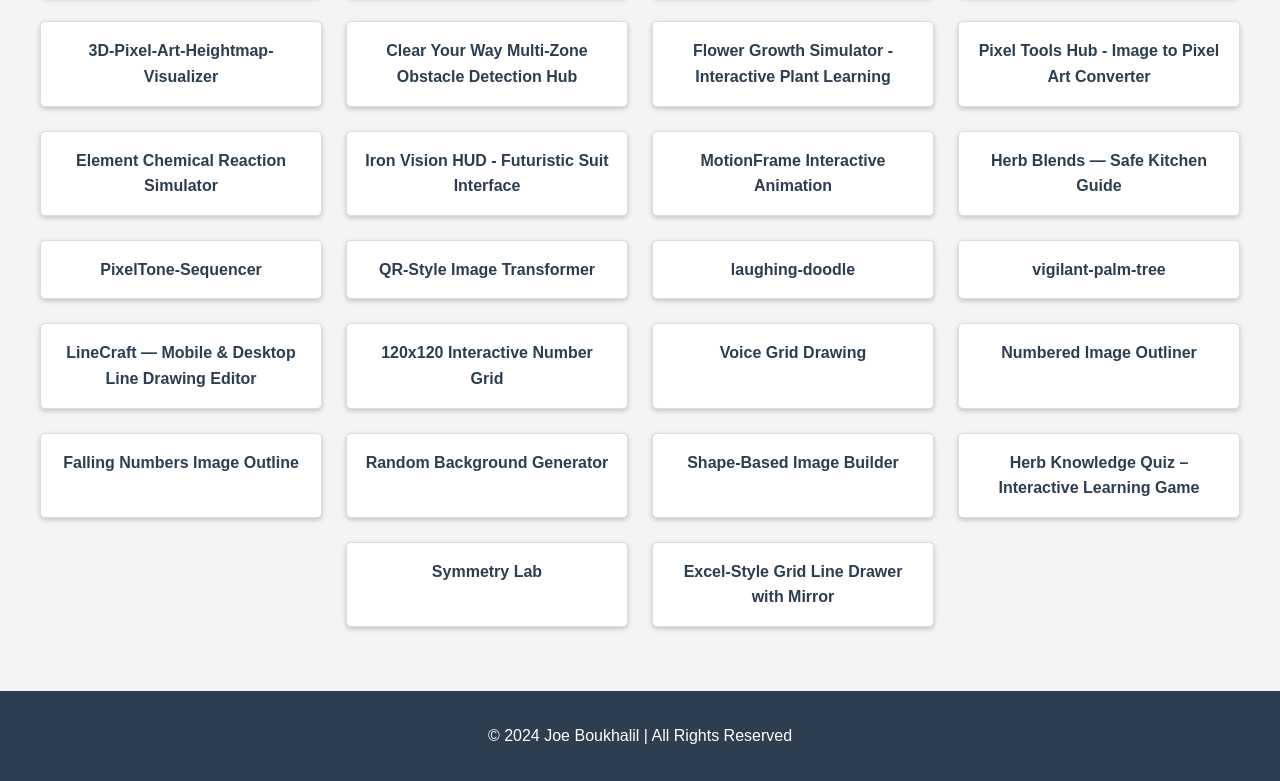
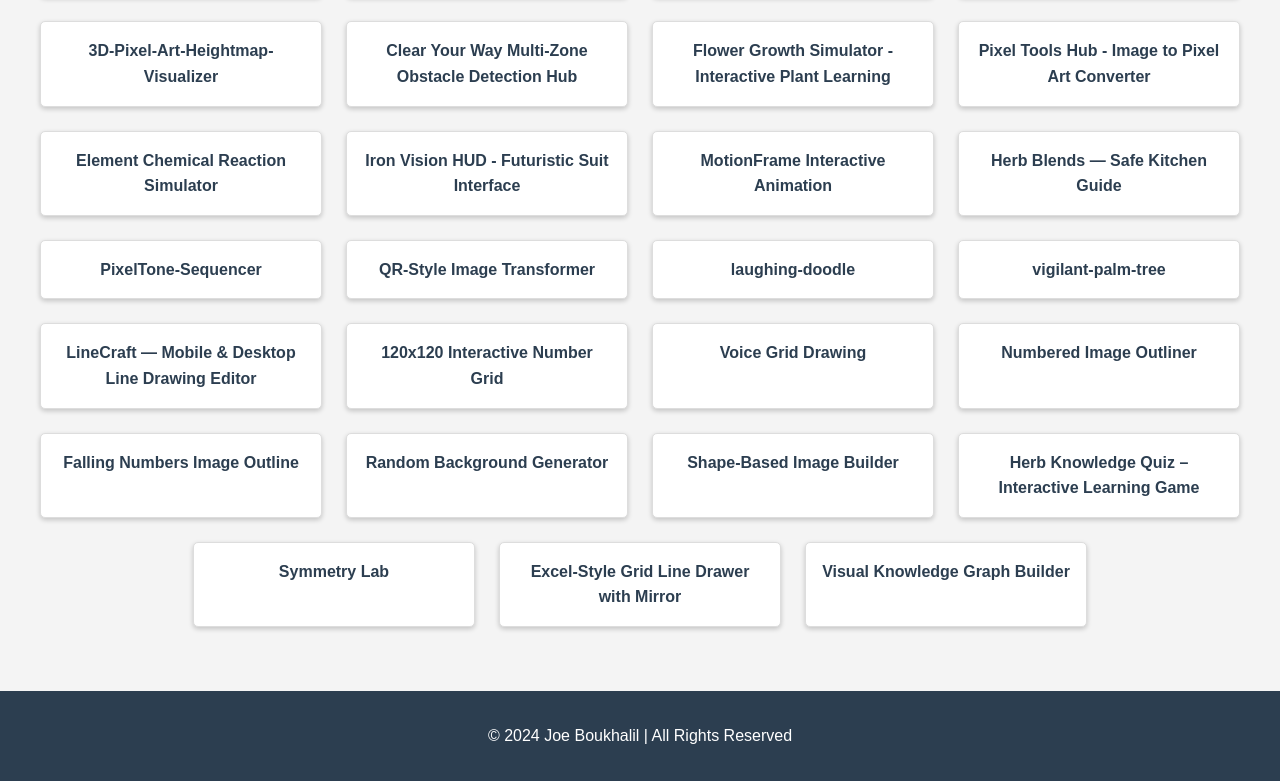
Before and after one commit to Joeboukhalil/Joeboukhalil.github.io, a plain HTML site: page index.html in a window 1280 px wide. Shown: the part 926-1707 px from the top of the page. Drawn offline with Linux system fonts and the light colour scheme.

Commit message:
Add link to Visual Knowledge Graph Builder

```diff
--- a/index.html
+++ b/index.html
@@ -226,6 +226,9 @@
       <div class="portfolio-item">
         <a href="https://joeboukhalil.github.io/Excel-Style-Grid-Line-Drawer-with-Mirror/" target/"-blank">Excel-Style Grid Line Drawer with Mirror</a>
       </div>
+      <div class="portfolio-item">
+        <a href="https://joeboukhalil.github.io/Visual-Knowledge-Graph-Builder/" target/"-blank">Visual Knowledge Graph Builder</a>
+      </div>
     </section>
   </main>
 
```
